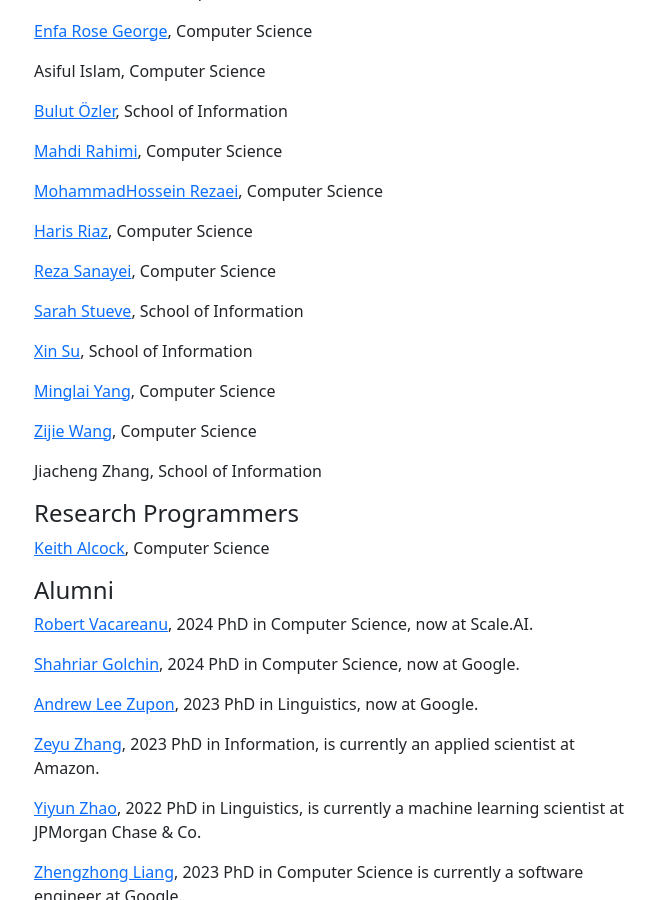
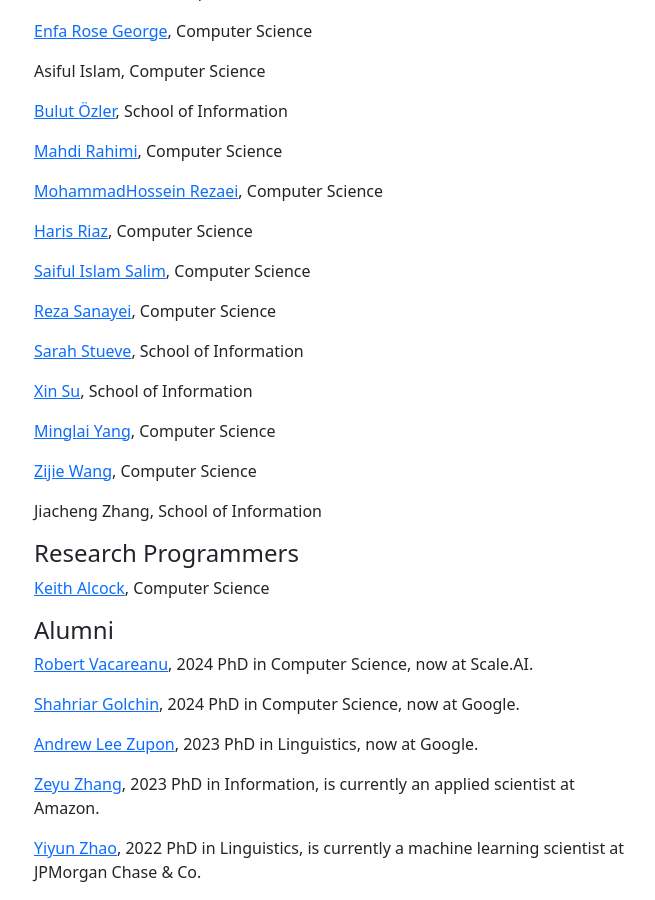
Before and after one commit to beingenfa/clulab.github.io, a Jekyll site: the page built from people.md, in a window 1280 px wide and 900 px high, scrolled down 883 px. Shown: the whole window, without its empty margins (308-963 px from the left). Built offline with Jekyll 4.4.1, drawn with Linux system fonts in a browser that asks for light colours.

Commit message:
Added Saiful

```diff
--- a/people.md
+++ b/people.md
@@ -55,6 +55,8 @@ Asiful Islam, Computer Science
 [MohammadHossein Rezaei](https://mhrezaei.com), Computer Science
 
 [Haris Riaz](https://hriaz17.github.io/), Computer Science
+
+[Saiful Islam Salim](https://scholar.google.com/citations?user=PRLujl4AAAAJ&hl=en), Computer Science
 
 [Reza Sanayei](https://rsanayei.github.io/), Computer Science
 
```
